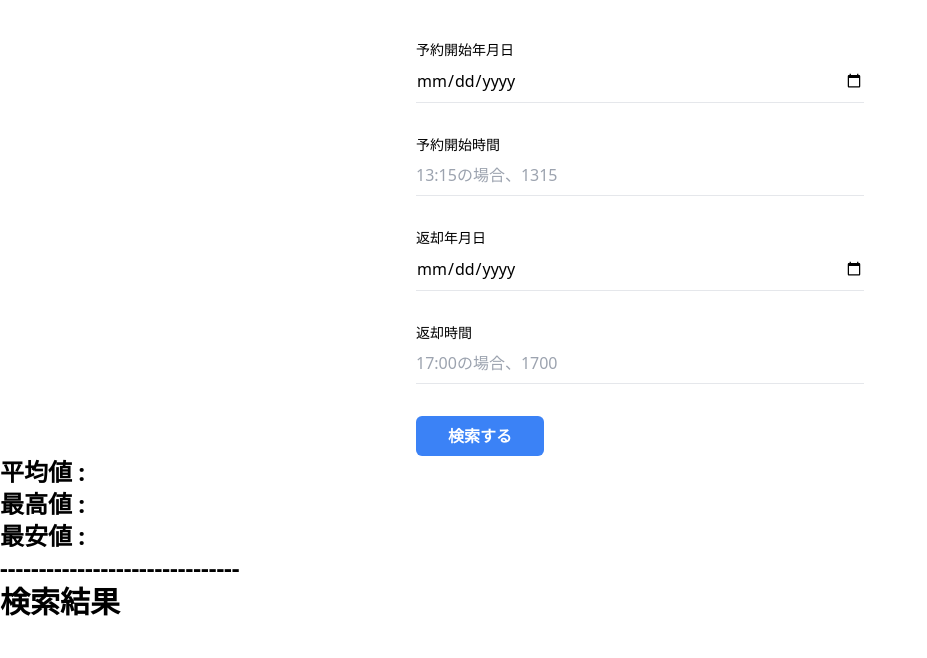
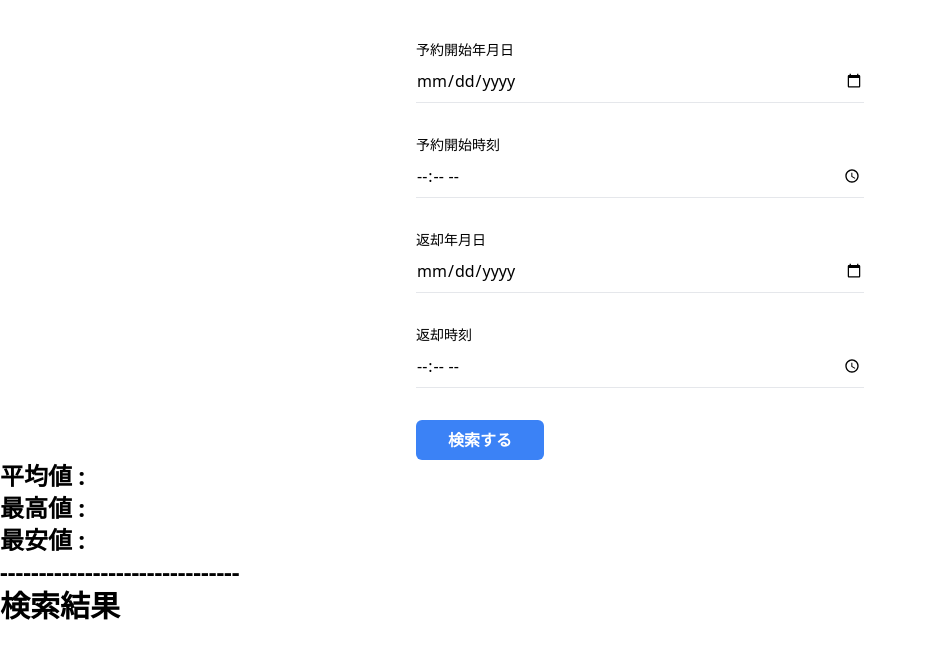
Before and after one commit to ReoIto/entacar-price-searcher-frontend, a Next.js app: page / in a window 1280 px wide. Shown: the top 658 px of the page, without its empty margins (0-927 px from the left). Built offline with nearby package versions, Linux system fonts and the light colour scheme.

Commit message:
フォームから日付指定などで検索ができるように

```diff
--- a/components/DateTimeInput.js
+++ b/components/DateTimeInput.js
@@ -3,8 +3,48 @@ export default function DateTimeInput({
   name,
   type,
   placeHolder,
+  datalistName,
   handleChange,
 }) {
+  function datalistOptionsForHours() {
+    if (datalistName !== "onlyHours") {
+      return;
+    }
+
+    const hours = [
+      "06",
+      "07",
+      "08",
+      "09",
+      10,
+      11,
+      12,
+      13,
+      14,
+      15,
+      16,
+      17,
+      18,
+      19,
+      20,
+      21,
+      22,
+      23,
+    ];
+
+    return hours.map((hour) => {
+      return <option value={`${hour}:00`} />;
+    });
+  }
+
+  function datalistTag() {
+    if (datalistName !== "onlyHours") {
+      return;
+    }
+
+    return <datalist id={datalistName}>{datalistOptionsForHours()}</datalist>;
+  }
+
   return (
     <>
       <label htmlFor={name} className="text-sm block">
@@ -16,8 +56,11 @@ export default function DateTimeInput({
         type={type}
         className="border-b w-full py-2 focus:outline-none focus:border-b-2 focus:border-blue-500"
         placeholder={placeHolder}
+        list={datalistName}
         onChange={(e) => handleChange(e)}
       />
+
+      {datalistTag()}
     </>
   );
 }
--- a/components/SearchForm.js
+++ b/components/SearchForm.js
@@ -10,16 +10,15 @@ export default function SearchForm({ handleChange, handleSubmit }) {
               label="予約開始年月日"
               name="startDate"
               type="date"
-              placeHolder=""
               handleChange={handleChange}
             />
           </div>
           <div className="mb-8">
             <DateTimeInput
-              label="予約開始時間"
+              label="予約開始時刻"
               name="startTime"
-              type="text"
-              placeHolder="13:15の場合、1315"
+              type="time"
+              datalistName="onlyHours"
               handleChange={handleChange}
             />
           </div>
@@ -28,16 +27,15 @@ export default function SearchForm({ handleChange, handleSubmit }) {
               label="返却年月日"
               name="returnDate"
               type="date"
-              placeHolder=""
               handleChange={handleChange}
             />
           </div>
           <div className="mb-8">
             <DateTimeInput
-              label="返却時間"
+              label="返却時刻"
               name="returnTime"
-              type="text"
-              placeHolder="17:00の場合、1700"
+              type="time"
+              datalistName="onlyHours"
               handleChange={handleChange}
             />
           </div>
```
